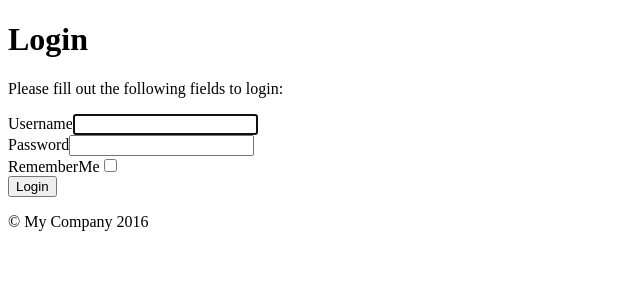
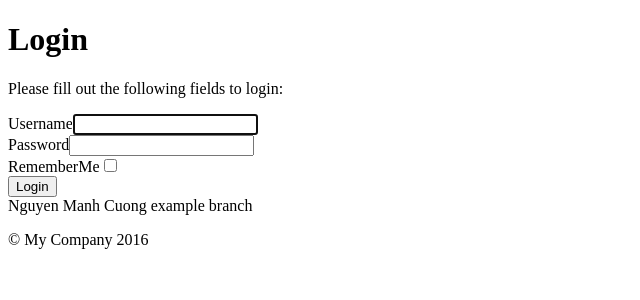
Before and after one commit to manhcuong06/yii_example, a Yii app: template backend/views/site/login.php in a window 1280 px wide. Shown: the top 300 px of the page, without its empty margins (0-640 px from the left). Run offline with PHP 8.4 and a stand-in for Yii, Linux system fonts and the light colour scheme; the template is opened without the code that fills it, so the values that code supplies are empty; form fields are guessed from the names that the template uses; some libraries are stand-ins or nearby versions.

Commit message:
second commit

```diff
--- a/backend/views/site/login.php
+++ b/backend/views/site/login.php
@@ -28,6 +28,7 @@ $this->params['breadcrumbs'][] = $this->title;
                 <div class="form-group">
                     <?= Html::submitButton('Login', ['class' => 'btn btn-primary', 'name' => 'login-button']) ?>
                 </div>
+                <div>Nguyen Manh Cuong example branch</div>
 
             <?php ActiveForm::end(); ?>
         </div>
```
